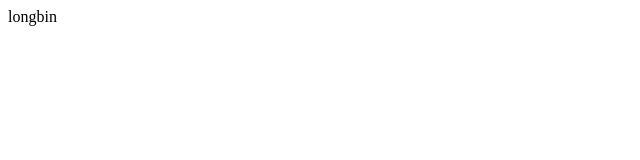
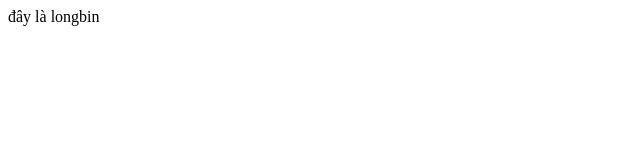
Before and after one commit to longbin1300/longbin1300.github.io, a plain HTML site: page index.html in a window 1280 px wide. Shown: the full height of the page, 0-640 px from the left. Drawn offline with Linux system fonts and the light colour scheme.

Commit message:
Update index.html

```diff
--- a/index.html
+++ b/index.html
@@ -6,7 +6,7 @@
 	<title></title>
 </head>
 <body>
-	<div>longbin</div>
+	<div>đây là longbin</div>
 
 </body>
 </html>
```
